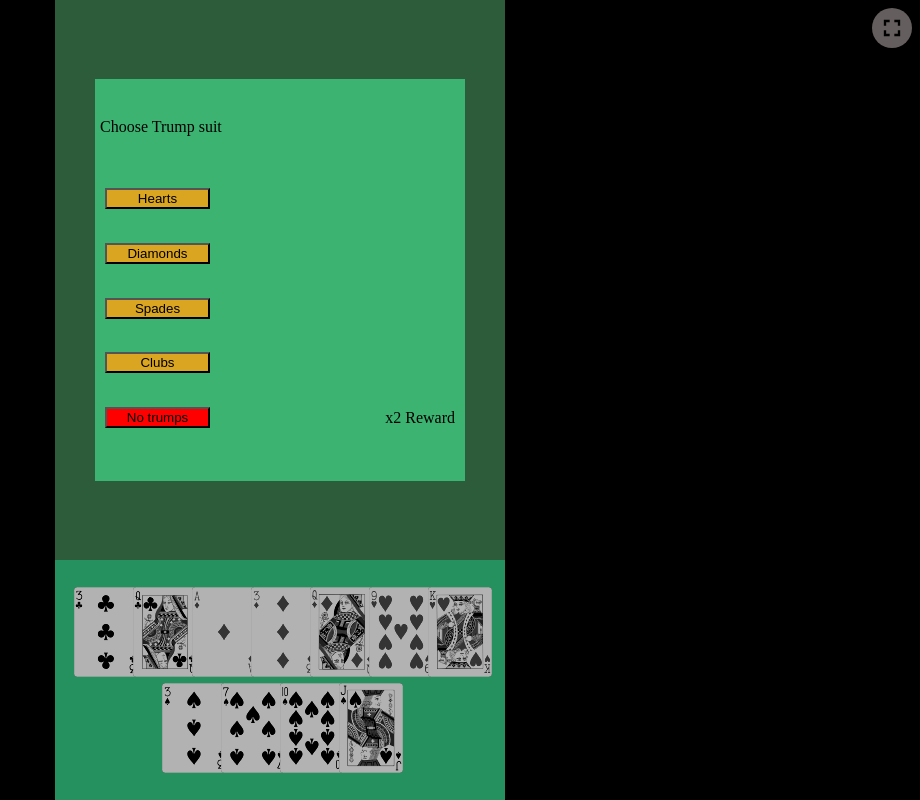
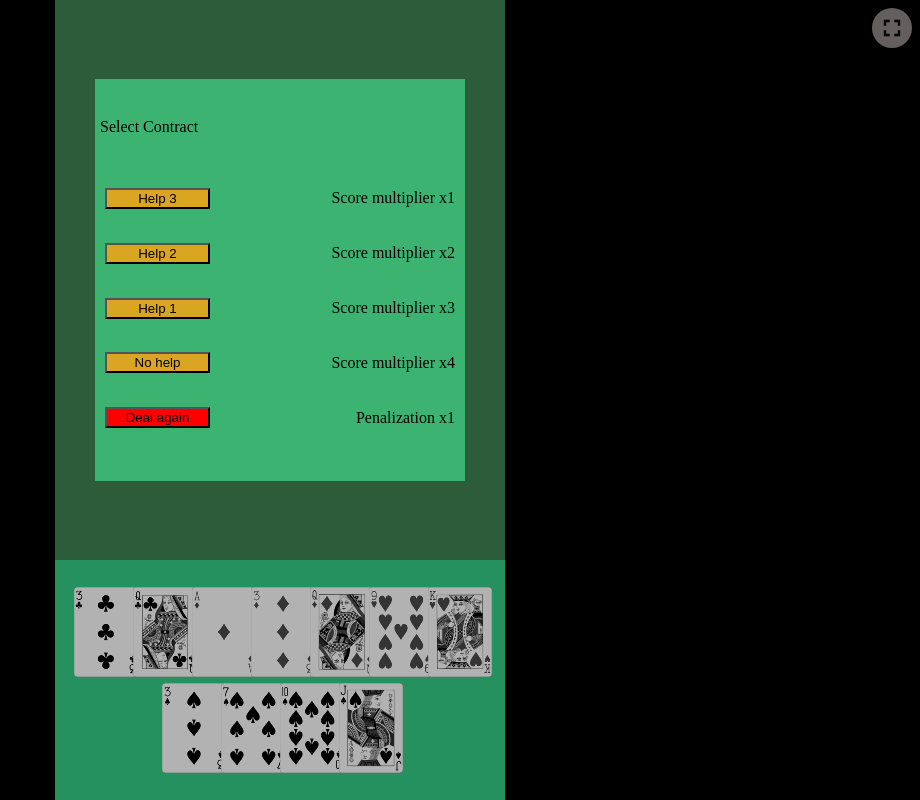
Before and after one commit to cebollinos11/simpleTarock, a plain HTML site: page index.html in a window 1280 px wide. Shown: the whole page, without its empty margins (360-1280 px from the left). Drawn offline with Linux system fonts and the light colour scheme.

Commit message:
bid menu

```diff
--- a/index.html
+++ b/index.html
@@ -14,26 +14,28 @@
         <div id="game">
             <div id="game-board">
                 <div id="trick-counter"></div>
-                <div id="bid" class="buttonpanel">
+                <div id="bid" class="trump-panel">
+                    <p>Select Contract</p>
                     <div>
-                        <button id="help3">Help 3</button>
-                        <p>Take all oponents with 3 cards from the dog (x1)</p>
+                        <button data-bid="3">Help 3</button>
+                        <p>Score multiplier x1</p>
                     </div>
                     <div>
-                        <button id="help3">Help 3</button>
-                        <p>Take all oponents with 3 cards from the dog (x1)</p>
+                        <button data-bid="2">Help 2</button>
+                        <p>Score multiplier x2</p>
+
                     </div>
                     <div>
-                        <button id="help3">Help 3</button>
-                        <p>Take all oponents with 3 cards from the dog (x1)</p>
+                        <button data-bid="1">Help 1</button>
+                        <p>Score multiplier x3</p>
                     </div>
                     <div>
-                        <button id="help3">Help 3</button>
-                        <p>Take all oponents with 3 cards from the dog (x1)</p>
+                        <button data-bid="0">No help</button>
+                        <p>Score multiplier x4</p>
                     </div>
                     <div>
-                        <button id="pass">pass</button>
-                        <p>Get a new hand</p> <p>Penalization (x1)</p>
+                        <button data-bid="pass">Deal again</button>
+                        <p>Penalization x1</p>
                     </div>
 
 
--- a/scripts/controller.js
+++ b/scripts/controller.js
@@ -32,15 +32,30 @@ const game = new _model.CardGame(nPlayers);
 _view.initialize(nPlayers);
 
 //new round
+function newRound()
+{
     game.initializeDeck();
     game.dealCards();
     game.randomizeDealer();
     //show hand
     _view.renderPlayerHand(game.getPlayerHand(),null);
 
+    //as for contract
+    _view.showChooseContract(callbackContract);
+    //handle dog
+
     //ask for pick trump
 
-_view.showChooseTrump(callbackChosenTrump);
+    //_view.showChooseTrump(callbackChosenTrump);
+}
+
+function callbackContract(selectedContract)
+{
+    console.log(selectedContract);
+    //if pass show scores and restart round
+
+    //if not handle dog/skip dog
+}
 
 function callbackChosenTrump(trump)
 {
@@ -113,3 +128,4 @@ async function ExecuteGameLoop()
 }
 // _view.renderPlayerHand(game.getPlayerHand(), playToTrick);
 // _view.renderDog(game.getDogHand(), tradeWithHand);
+newRound();
--- a/scripts/view.js
+++ b/scripts/view.js
@@ -6,6 +6,7 @@ import * as chooseTrump from "./views/trump-menu.js";
 import * as bonusMenu from "./views/bonus-menu.js";
 import * as resultPanel from "./views/result-panel.js";
 import * as resDTO from "./classes/resultDTO.js";
+import * as bidMenu from "./views/bid-menu.js"
 
 const playerHandElement = document.getElementById('player-hand');
 const dogCardsElement = document.getElementById('dog-hand');
@@ -185,6 +186,11 @@ function showRoundScores()
 
 }
 
+export function showChooseContract(callback)
+{
+    bidMenu.init();
+    bidMenu.setCallback(callback);
+}
 
 function showChooseTrump(callback)
 {
@@ -207,7 +213,8 @@ export {
     showRoundScores,
     animateTrickTaker,
     showChooseTrump,
-    showBonusMenu
+    showBonusMenu,
+
 };
 
 
--- /dev/null
+++ b/scripts/views/bid-menu.js
@@ -0,0 +1,28 @@
+let parent = null
+let callback = null;
+
+export function init()
+{
+  const buttons = document.querySelectorAll("#bid  button");
+    parent = document.getElementById("bid");
+    console.log("set parent");
+    // Add click event listener to each button
+    buttons.forEach(button => {
+      button.addEventListener("click", function() {
+        // Get the suit from the data-suit attribute
+        const bid = button.getAttribute("data-bid");
+        // Print the suit to the console
+        console.log(`Selected bid: ${bid}`);
+
+        parent.style.visibility="hidden";
+        callback(bid);
+      });
+    });
+}
+
+export function setCallback(newcallback)
+{
+    console.log("use parent");
+    parent.style.visibility = "visible";
+    callback = newcallback;
+}
```
Lines whose indentation alone changed are shown as unchanged.
